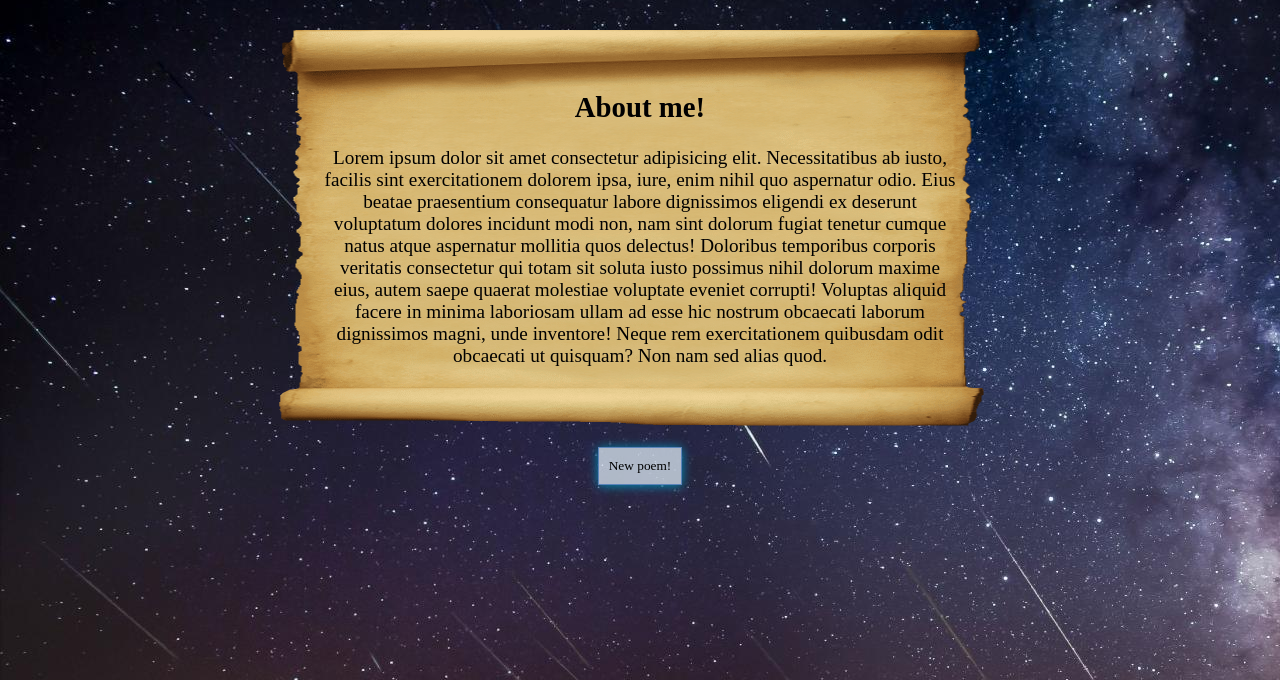
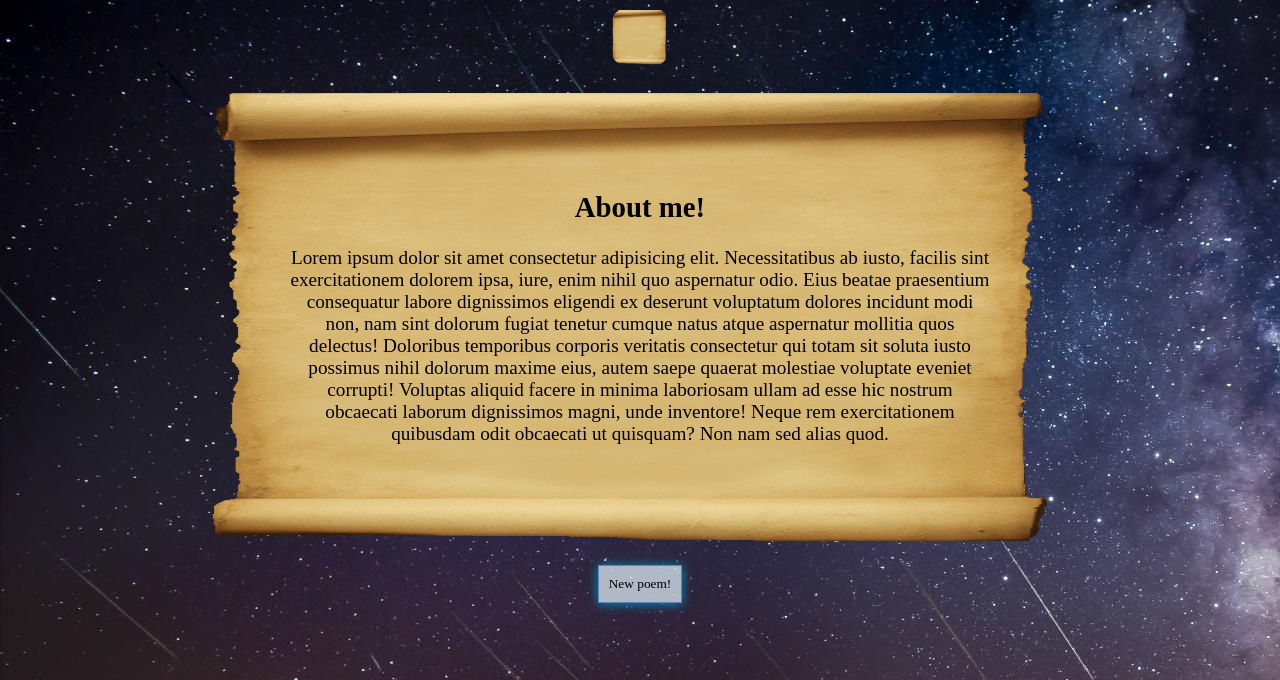
Before and after one commit to lena2323/Random-Poem-Generator, a plain HTML site: page index.html in a window 1280 px wide. Both pictures are taken after a click on the button "About the poet". Shown: the part 120-800 px from the top of the page. Drawn offline with Linux system fonts and the light colour scheme.

Commit message:
I'm taking a break. This was the last attempt before the inevitable epiphany i'm sure.

```diff
--- a/script.js
+++ b/script.js
@@ -9,7 +9,7 @@ const poemContainer = document.getElementById('poem');
 
 
 
-generateRandomPoem.addEventListener('click',newPoem =>{
+generateRandomPoem.addEventListener('click', () =>{
   textToShowSlashHide.classList.toggle('hide');
   preActualPoem.classList.toggle('show');
   aboutMeDiv.classList.toggle('hide');
@@ -44,7 +44,8 @@ const aboutThePoet = document.getElementById('aboutThePoet');
 const aboutMeDiv = document.getElementById('aboutMeDiv');
 
 aboutThePoet.addEventListener('click',() =>{
-  aboutMeDiv.classList.toggle('show');
-  textToShowSlashHide.classList.toggle('hide');
-  preActualPoem.classList.toggle('hide');
+  aboutMeDiv.style.display="block";
+  generateRandomPoem.style.display="block"
+  preActualPoem.style.display="none";
+  poemContainer.style.display="none";
 });
--- a/style.css
+++ b/style.css
@@ -29,7 +29,7 @@ body{
     display: none;
 }
 
-.poemContainerAboutMe.show{
+.aboutMeDiv{
     display: flex;
     text-align: justify;
     margin: auto;
@@ -86,19 +86,18 @@ button:active{
 
 .aboutMeDiv{
     display: none;
+    flex-direction: column;
+    background-image: url(images/kisspng-parchment-information-paper-document-pergamen-5b22e7f095f5a3.8831698115290142566142.png);
     background-position: center;
     font-family: 'Times New Roman', Times, serif;
     margin-top: 100px;
     margin-bottom: 70px;
     margin: auto;
     font-size: larger;
-    padding: 30px;
+    padding: 100px;
+    text-align: center;
+    background-size: 100% 100%;
 
-}
-.aboutMeDiv.show{
-    display: block;
-    font-family: 'Times New Roman', Times, serif;
-    text-align: center;
 }
 
 .aboutMeDiv.hide{
@@ -126,6 +125,10 @@ text-align: center;
 
 .preActualPoem.show{
     display: block;
+}
+
+.generateRandomPoem.hide{
+    display: none;
 }
 
 /*******************************************/
```
Also changed, not shown: index.html (+5 -1 lines).
